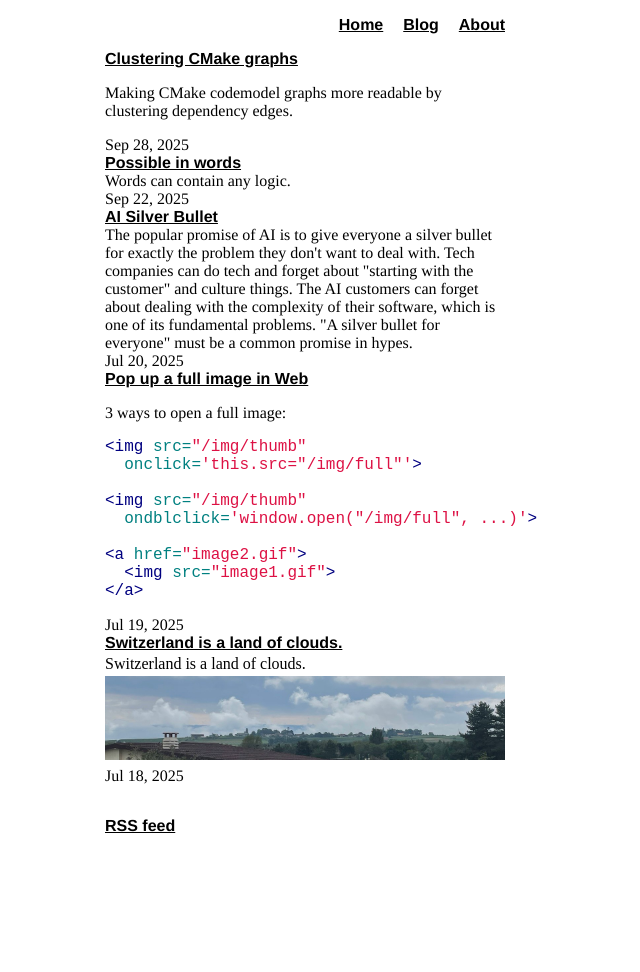
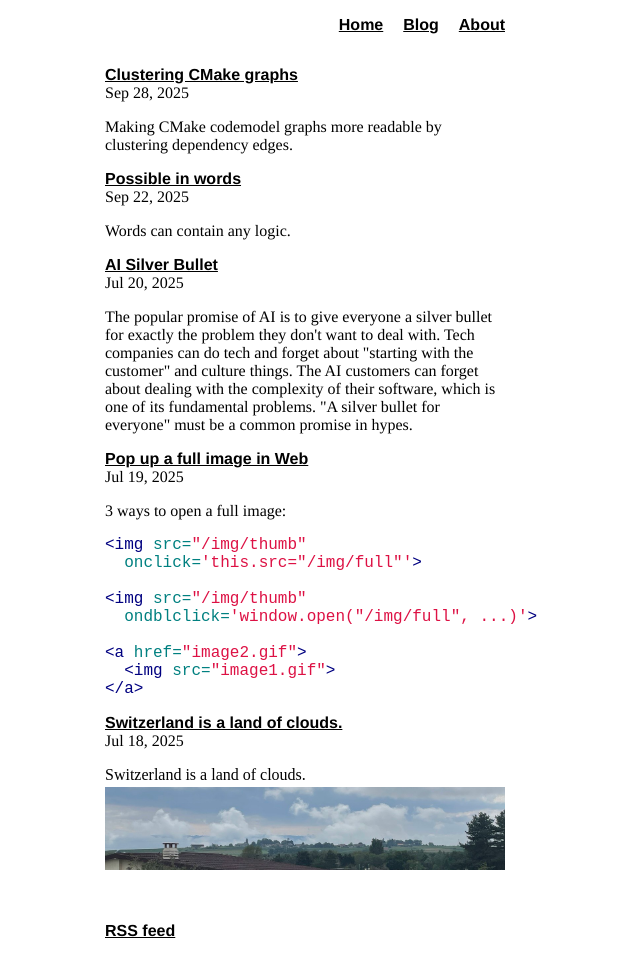
Before and after one commit to xealits/xealits.github.io, a Jekyll site: the page built from blog.html, in a window 1280 px wide. Shown: the whole page, without its empty margins (335-975 px from the left). Built offline with Jekyll 4.4.1, drawn with Linux system fonts in a browser that asks for light colours; before the commit the page ends 900 px from its top, so only the background shows below that.

Commit message:
Now, it's only the first p that gets messed up?
	modified:   blog.html

```diff
--- a/blog.html
+++ b/blog.html
@@ -23,16 +23,17 @@
 
     <section class="colem-5">
       {% for post in site.posts %}
-        <div class="post-meta">
+        <p class="post-meta">
           <a class="nav" href="{{ post.url }}">{{ post.title }}</a>
           <br>
+          <time datetime="{{post.date}}">
+            {{post.date | date: "%b %d, %Y"}}
+          </time>
           <summary class="{{ post.layout }}">
           {{ post.excerpt }}
           </summary>
-          <time datetime="{{post.date}}">
-            {{post.date | date: "%b %d, %Y"}}
-          </time>
-        </div>
+        </p>
+
       {% endfor %}
     </section>
 
```
